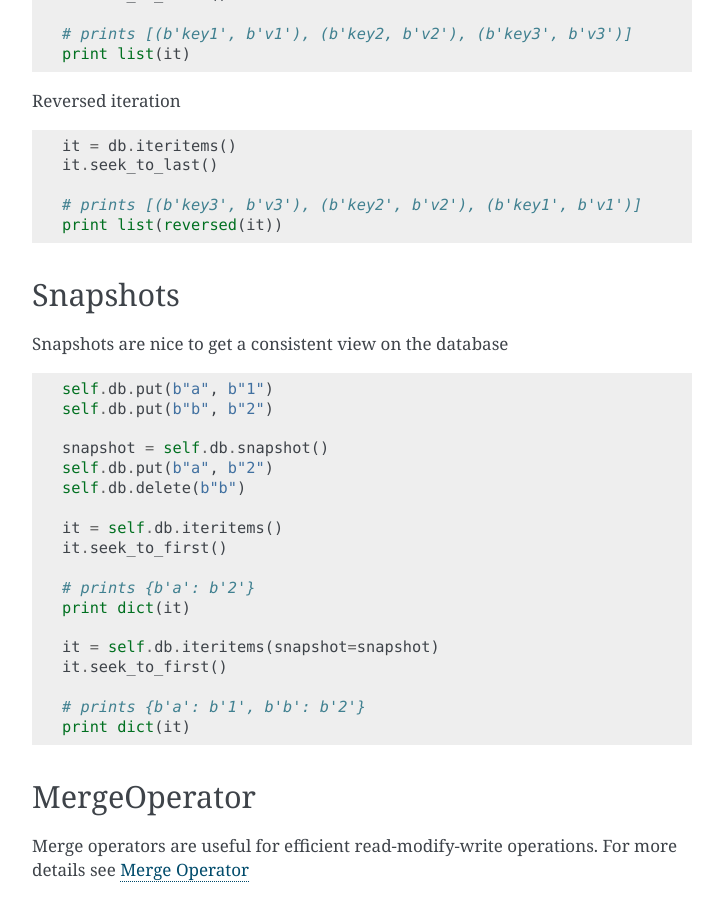
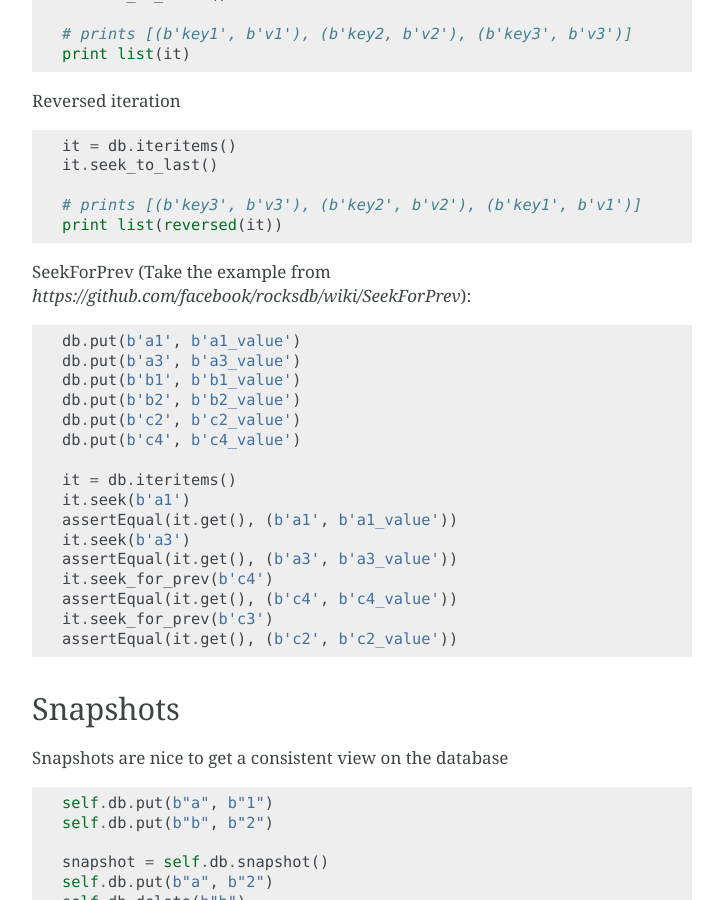
Before and after one commit to stephan-hof/pyrocksdb, a Sphinx documentation site: the page built from docs/tutorial/index.rst, in a window 1280 px wide and 900 px high, scrolled down 2673 px. Shown: the whole window, without its empty margins (388-1111 px from the left). Built offline with Sphinx 7.4.7, drawn with Linux system fonts in a browser that asks for light colours.

Commit message:
add seekForPrev

```diff
--- a/README.rst
+++ b/README.rst
@@ -7,7 +7,7 @@ pyrocksdb
 =========
 
 Python bindings for RocksDB.
-See http://pyrocksdb.readthedocs.org for a more comprehensive install and usage description.
+See http://python-rocksdb.readthedocs.io/en/latest/ for a more comprehensive install and usage description.
 
 
 Quick Install
--- a/docs/installation.rst
+++ b/docs/installation.rst
@@ -40,7 +40,7 @@ These varialbes are picked up by the compiler, linker and loader
     export LD_LIBRARY_PATH=${LD_LIBRARY_PATH}:`pwd`
     export LIBRARY_PATH=${LIBRARY_PATH}:`pwd`
 
-Building pyrocksdb
+Building python-rocksdb
 ------------------
 
 .. code-block:: bash
@@ -50,4 +50,4 @@ Building pyrocksdb
     cd pyrocks_test
     . bin/active
     pip install "Cython>=0.20"
-    pip install git+git://github.com/stephan-hof/pyrocksdb.git
+    pip install git+git://github.com/twmht/python-rocksdb.git
--- a/docs/tutorial/index.rst
+++ b/docs/tutorial/index.rst
@@ -136,6 +136,25 @@ Reversed iteration ::
 
     # prints [(b'key3', b'v3'), (b'key2', b'v2'), (b'key1', b'v1')]
     print list(reversed(it))
+
+SeekForPrev (Take the example from `https://github.com/facebook/rocksdb/wiki/SeekForPrev`)::
+
+    db.put(b'a1', b'a1_value')
+    db.put(b'a3', b'a3_value')
+    db.put(b'b1', b'b1_value')
+    db.put(b'b2', b'b2_value')
+    db.put(b'c2', b'c2_value')
+    db.put(b'c4', b'c4_value')
+
+    it = db.iteritems()
+    it.seek(b'a1')
+    assertEqual(it.get(), (b'a1', b'a1_value'))
+    it.seek(b'a3')
+    assertEqual(it.get(), (b'a3', b'a3_value'))
+    it.seek_for_prev(b'c4')
+    assertEqual(it.get(), (b'c4', b'c4_value'))
+    it.seek_for_prev(b'c3')
+    assertEqual(it.get(), (b'c2', b'c2_value'))
 
 
 Snapshots
```
Also changed, not shown: 3 other files.
